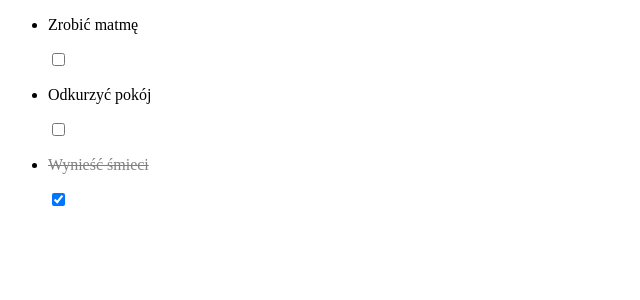
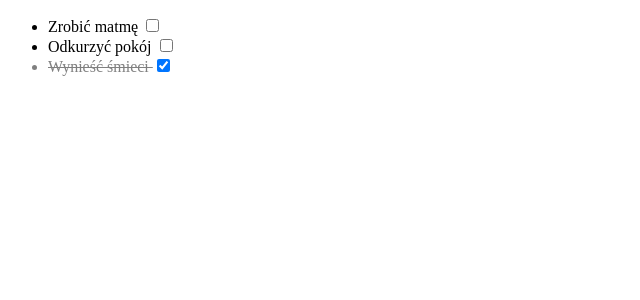
Before and after one commit to sikoramodra/PZAW, a Vue app: page / in a window 1280 px wide. Shown: the top 300 px of the page, without its empty margins (0-640 px from the left). Built offline with nearby package versions, Linux system fonts and the light colour scheme.

Commit message:
zad15: refactor

```diff
--- a/src/App.vue
+++ b/src/App.vue
@@ -19,20 +19,19 @@ const todo = reactive([
 
 <template>
   <ul>
-    <template v-for="(task, index) in todo">
-      <li v-key="index">
-        <p
-          :style="
-            task.finished
-              ? { 'color': 'grey', 'text-decoration': 'line-through' }
-              : ''
-          "
-        >
-          {{ task.text }}
-        </p>
+    <template v-for="(task, index) in todo" :key="index">
+      <li :class="{ finished: task.finished }">
+        {{ task.text }}
         <input type="checkbox" v-model="task.finished" />
       </li>
     </template>
   </ul>
   <div v-if="todo.every((task) => task.finished)">All tasks are finished!</div>
 </template>
+
+<style>
+.finished {
+  color: gray;
+  text-decoration: line-through;
+}
+</style>
```
